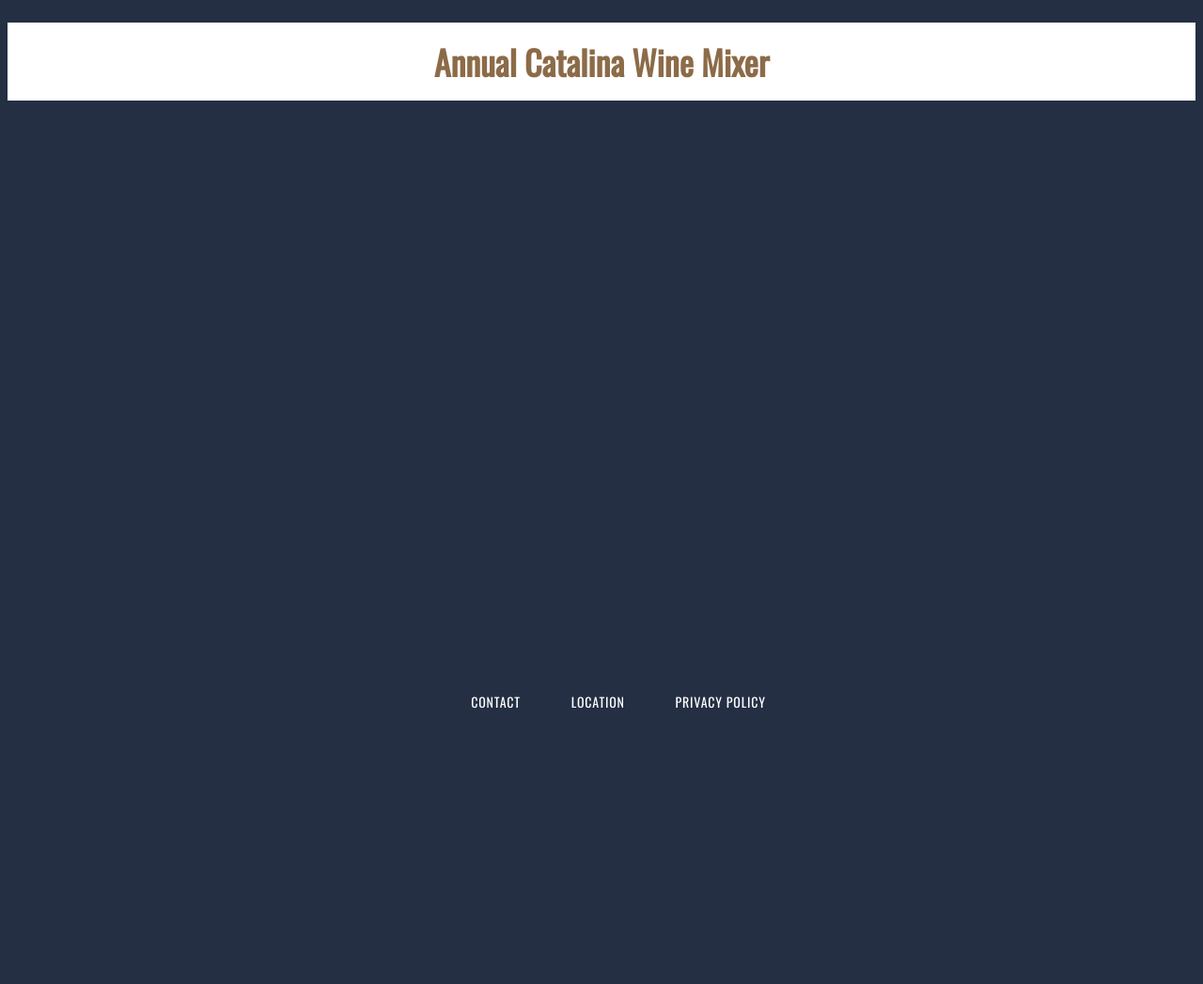
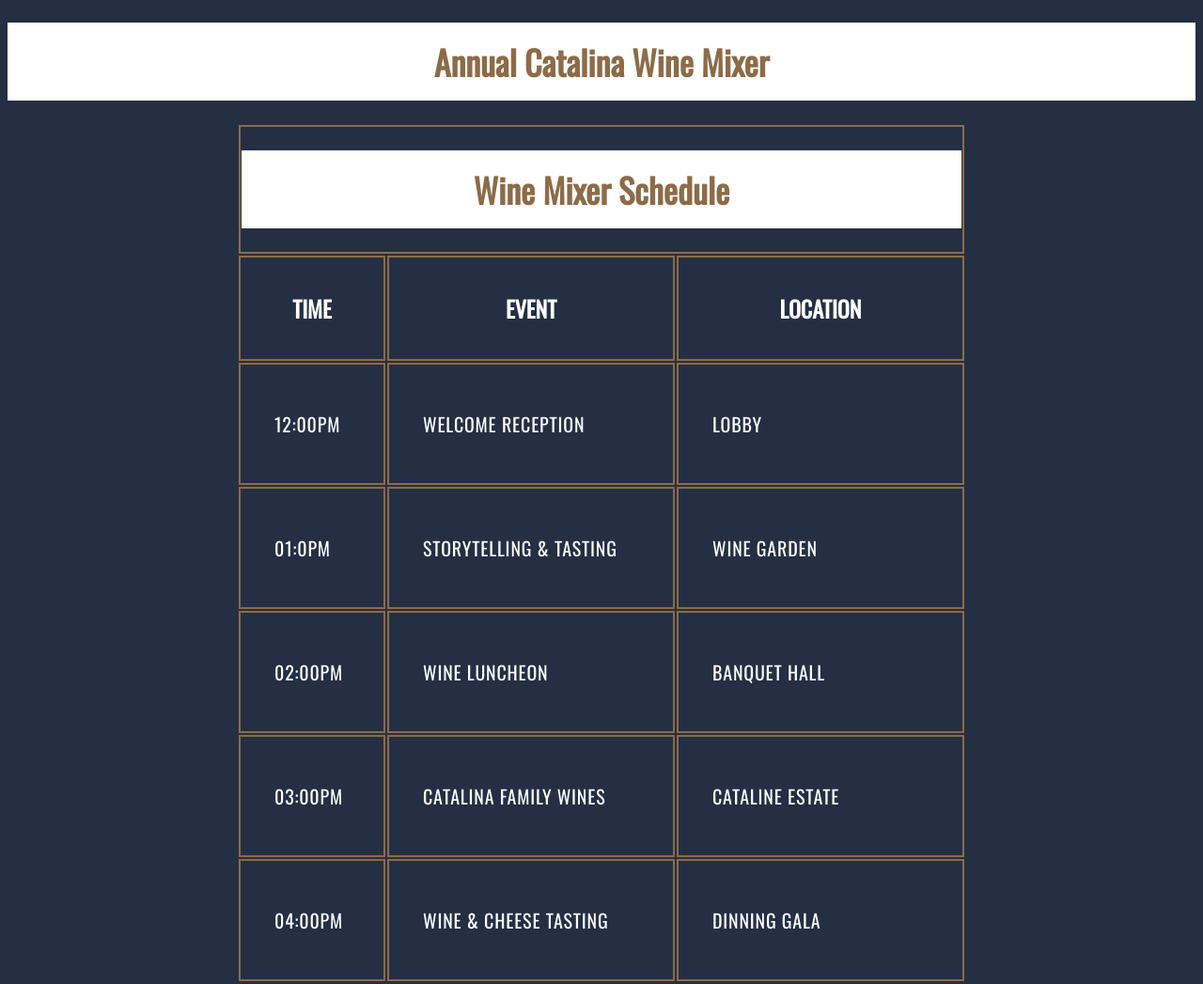
Before and after one commit to imjayapple/Wine-Festival, a plain HTML site: page index.html in a window 1280 px wide. Shown: the top 1047 px of the page at 94% size. Before the commit the page ends 939 px from the top, so only its background shows below. Drawn offline with nearby package versions, Linux system fonts and the light colour scheme.

Commit message:
Wine Mixer Schedule table with time, event & location data to advise guests where to go

```diff
--- a/index.html
+++ b/index.html
@@ -16,7 +16,49 @@
     </header>
 
     <div class="container">
+        <table>
+            <thead>
+                <tr>
+                    <th colspan="3">
+                        <h1>Wine Mixer Schedule</h1>
+                    </th>
+                </tr>
+                <tr>
+                    <th><h2>Time</h2></th>
+                    <th><h2>Event</h2></th>
+                    <th><h2>Location</h2></th>
+                </tr>
+            </thead>
 
+            <tbody>
+                <tr>
+                    <td class="left"><h3>12:00PM</h3></td>
+                    <td><h3>Welcome Reception</h3></td>
+                    <td><h3>Lobby</h3></td>
+                </tr>
+                <tr>
+                    <td class="left"><h3>01:0PM</h3></td>
+                    <td><h3>Storytelling & Tasting</h3></td>
+                    <td><h3>Wine Garden</h3></td>
+                </tr>
+                <tr>
+                    <td class="left"><h3>02:00PM</h3></td>
+                    <td><h3>Wine Luncheon</h3></td>
+                    <td><h3>Banquet Hall</h3></td>
+                </tr>
+                <tr>
+                    <td class="left"><h3>03:00PM</h3></td>
+                    <td><h3>Catalina Family Wines</h3></td>
+                    <td><h3>Cataline Estate</h3></td>
+                </tr>
+                <tr>
+                    <td class="left"><h3>04:00PM</h3></td>
+                    <td><h3>Wine & Cheese Tasting</h3></td>
+                    <td><h3>Dinning Gala</h3></td>
+                </tr>
+            </tbody>
+
+        </table>
     </div>
 
     <footer>
--- a/style.css
+++ b/style.css
@@ -48,9 +48,9 @@ body {
   }
 
   footer {
-    margin-top: 50px;
+    margin-top: 200px;
     text-align: center;
-    position: fixed;
+    position: relative;
     width: 100%;
     bottom: 5px;
     background-color: #242f44;
```
